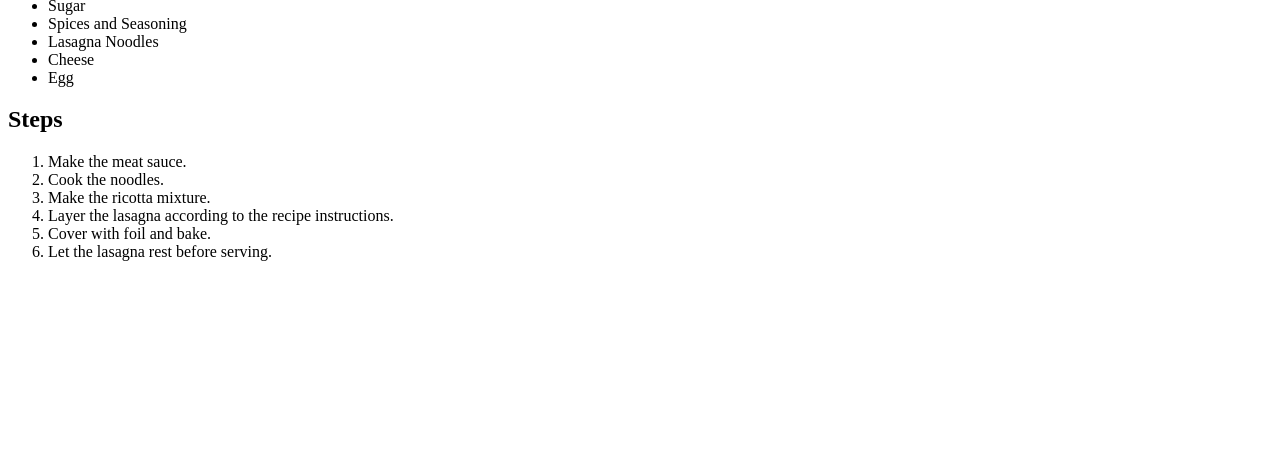
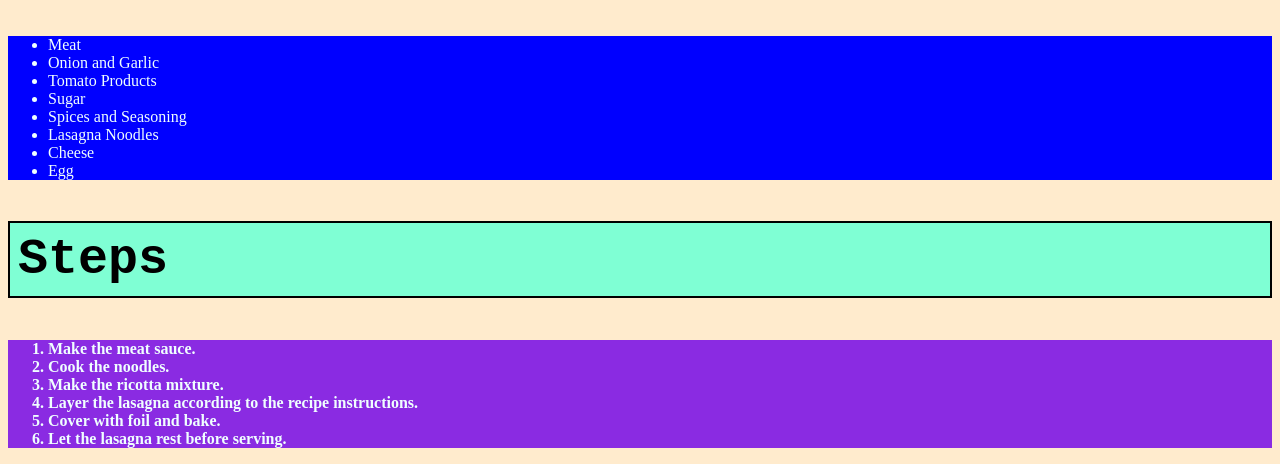
Before and after one commit to albert-881/odin-recipes, a plain HTML site: page recipes/lasagna.html in a window 1280 px wide. Shown: the part 593-1057 px from the top of the page. Before the commit the page ends 870 px from the top, so only its background shows below. Drawn offline with Linux system fonts and the light colour scheme.

Commit message:
applied my knowledge of layouts and styles to my website

```diff
--- a/recipes/lasagna.html
+++ b/recipes/lasagna.html
@@ -3,6 +3,7 @@
     <head>
         <meta charset="UTF-8">
         <title></title>
+        <link rel="stylesheet" href="../style.css"
     </head>
 
     <body>
@@ -12,8 +13,8 @@
         <h2>Description </h2>
         <p>This lasagna recipe takes a little work, but it is so satisfying and filling that it's worth it!</p>
 
-        <h2>Ingredients</h2>
-        <ul>
+        <h2 class="heading">Ingredients</h2>
+        <ul id="list1">
             <li>Meat</li>
             <li>Onion and Garlic</li>
             <li>Tomato Products</li>
@@ -23,8 +24,8 @@
             <li>Cheese</li>
             <li>Egg</li>
         </ul>
-        <h2>Steps</h2>
-        <ol>
+        <h2 class="heading">Steps</h2>
+        <ol id="list2">
             <li>Make the meat sauce.</li>
             <li>Cook the noodles.</li>
             <li>Make the ricotta mixture.</li>
--- /dev/null
+++ b/style.css
@@ -0,0 +1,33 @@
+.title{
+    background-color: black;
+    color: aqua;
+    font-family: 'Courier New', Courier, monospace;
+}
+
+#link{
+    background-color: beige;
+
+}
+
+.heading{
+    background-color: aquamarine;
+    font-family: 'Courier New', Courier, monospace;
+    font-size: 50px;
+    padding: 8px;
+    border:2px solid black;
+}
+
+#list1{
+    background-color: blue;
+    color: azure;
+    margin: 0 auto;
+}
+#list2{
+    background-color: blueviolet;
+    color: azure;
+    font-weight: bold;
+    }
+
+body{
+    background-color: blanchedalmond;
+}
```
Also changed, not shown: index.html (+3 -2 lines).
